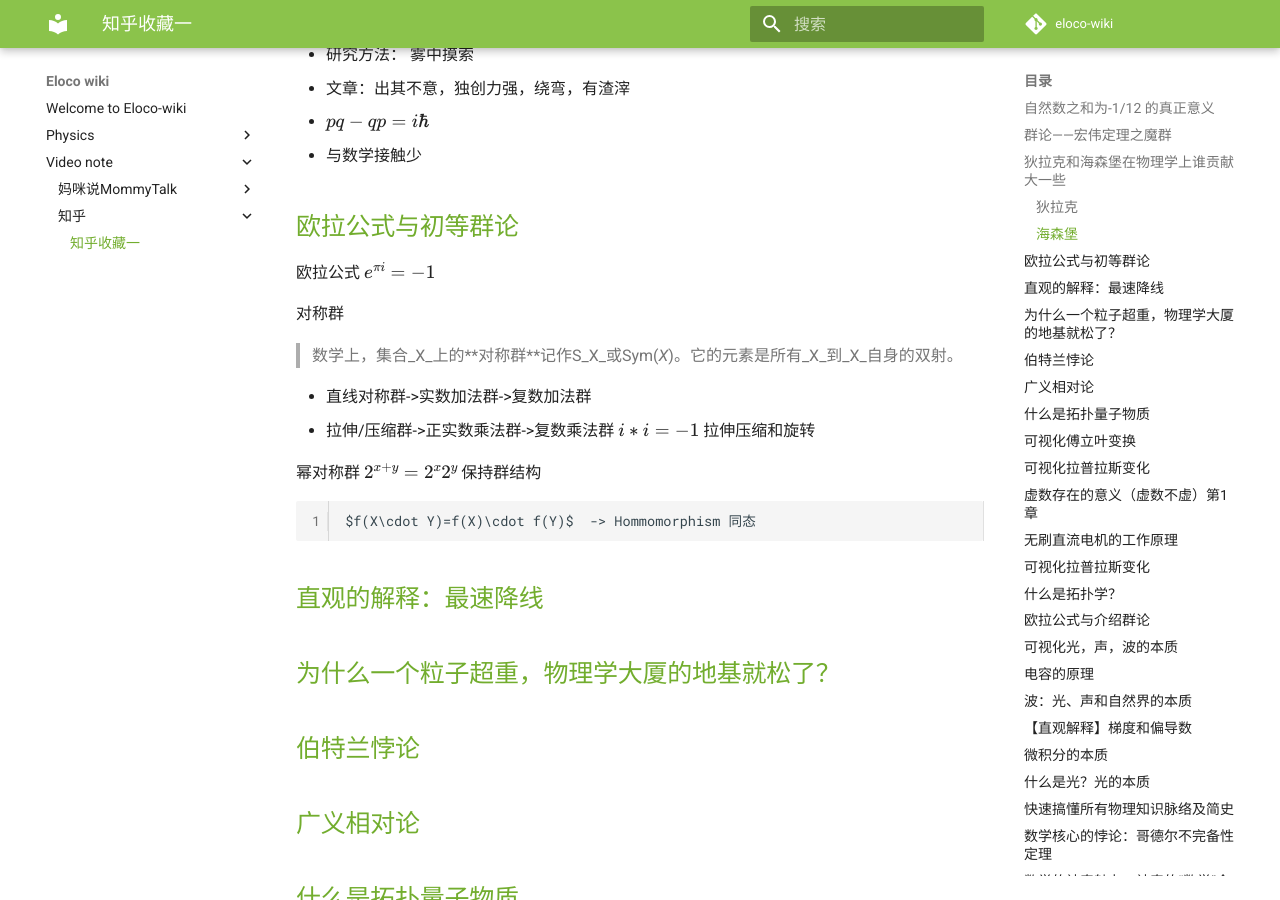
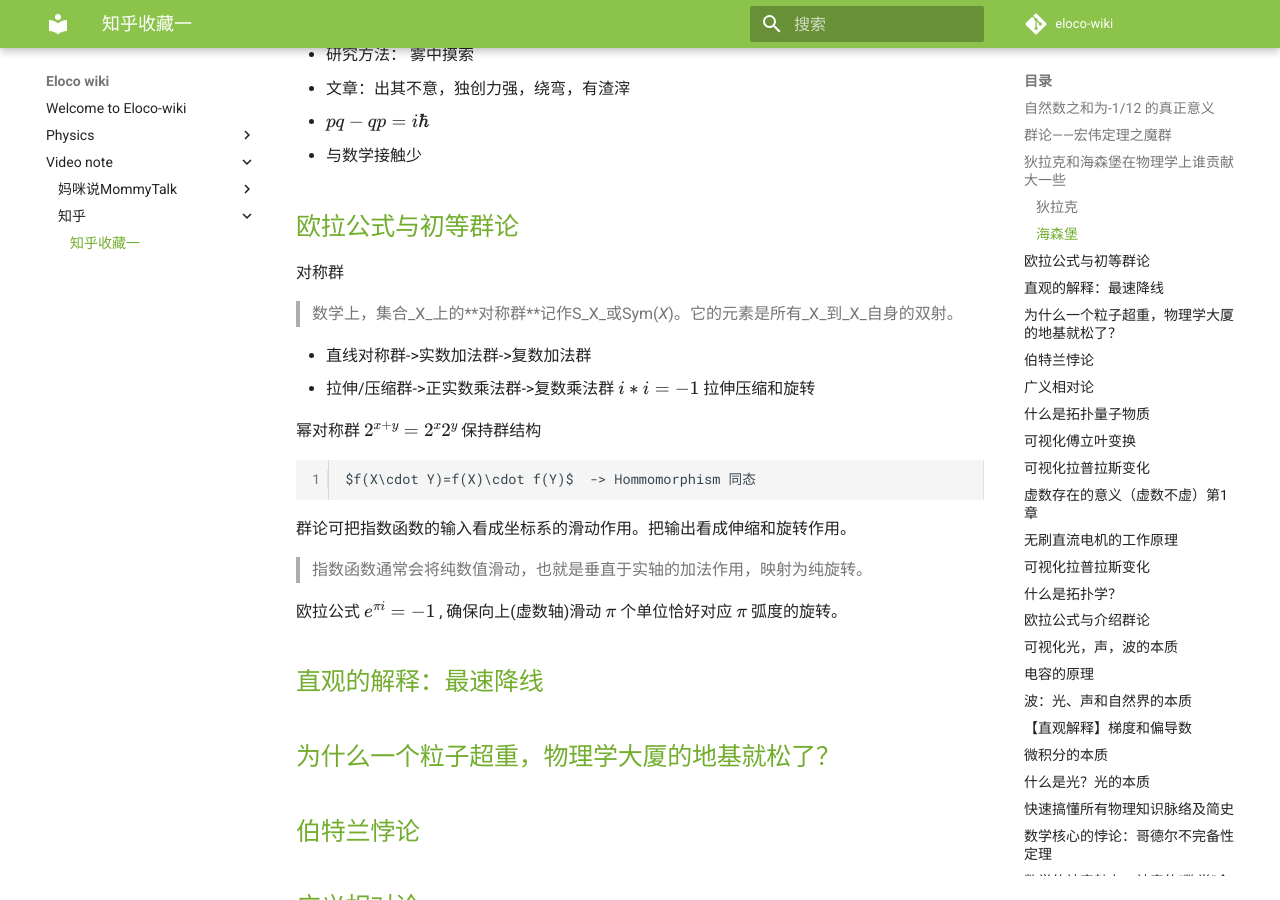
Before and after one commit to Eloco/eloco-wiki, an MkDocs documentation site: the page built from docs/video note/知乎/知乎收藏一.md, in a window 1280 px wide and 900 px high, scrolled down 1325 px. Built offline with MkDocs 1.6.1 and Material for MkDocs 9.7.7, drawn with Linux system fonts in a browser that asks for light colours; comment, search, counter and statistics services are not loaded.

Commit message:
vault backup: 2022-07-28 12:16:21

```diff
--- a/docs/video note/知乎/知乎收藏一.md
+++ b/docs/video note/知乎/知乎收藏一.md
@@ -68,6 +67,11 @@ A5的伽罗瓦群不可解
 幂对称群 $2^{x+y}=2^x2^y$  保持群结构
 
 	$f(X\cdot Y)=f(X)\cdot f(Y)$  -> Hommomorphism 同态
+
+群论可把指数函数的输入看成坐标系的滑动作用。把输出看成伸缩和旋转作用。
+>指数函数通常会将纯数值滑动，也就是垂直于实轴的加法作用，映射为纯旋转。
+
+欧拉公式 $e^{\pi i}=-1$ , 确保向上(虚数轴)滑动 $\pi$ 个单位恰好对应 $\pi$ 弧度的旋转。
 
 
 ##  [直观的解释：最速降线](https://www.zhihu.com/zvideo/1517586703879049216?playTime=0.0)
```
Also changed, not shown: other parts of docs/video note/知乎/知乎收藏一.md (+0 -1 lines), 1 other file.
